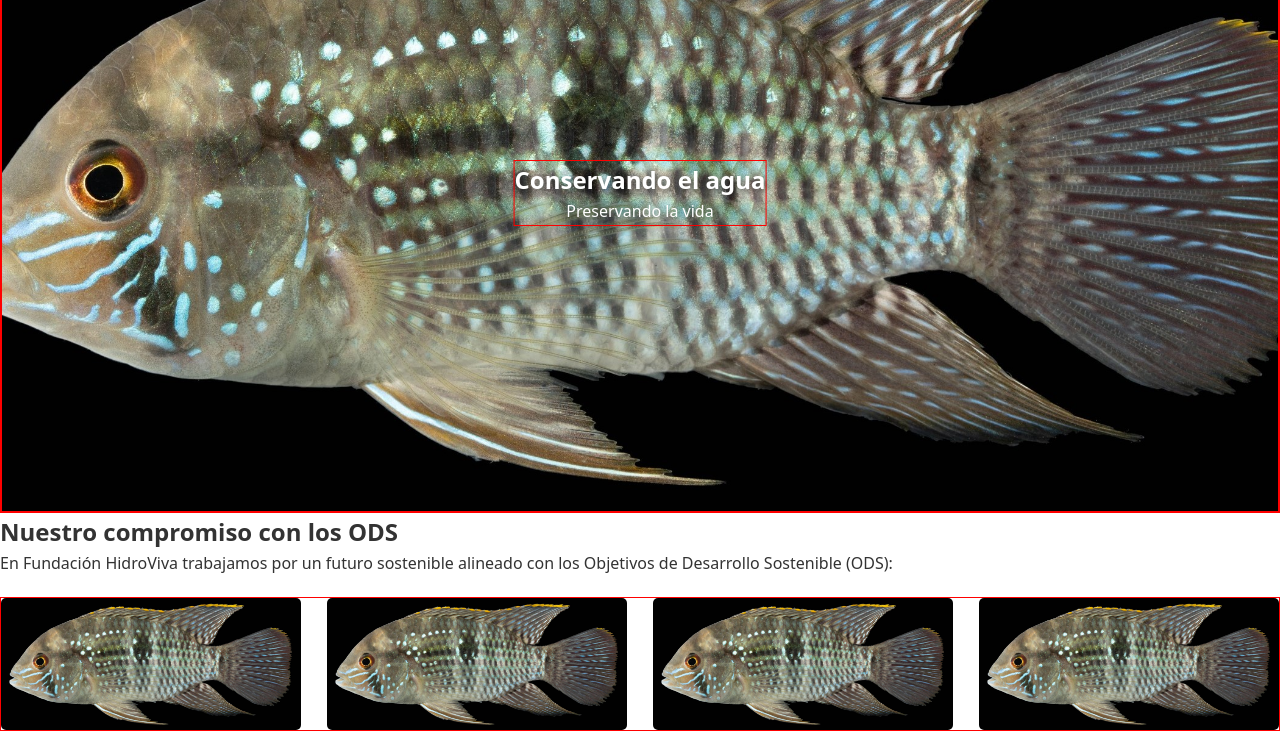
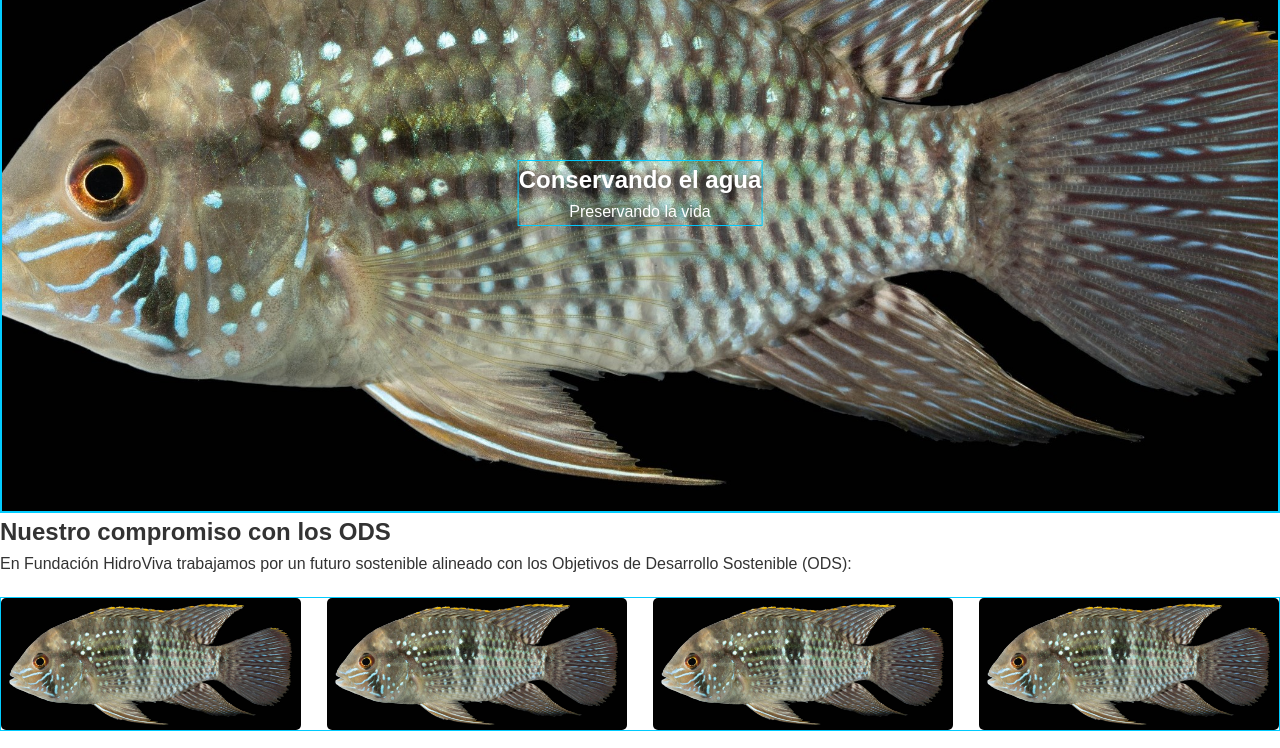
Before and after one commit to CamilaCM7/web-HidroViva, a plain HTML site: page index.html in a window 1280 px wide. Shown: the part 127-875 px from the top of the page. Drawn offline with nearby package versions, Linux system fonts and the light colour scheme; files whose address does not match are found by name.

Commit message:
modifiqué css - tipografía

```diff
--- a/css/styles-index.css
+++ b/css/styles-index.css
@@ -1,5 +1,5 @@
 div{
-    border: 1px solid red;
+    border: 1px solid rgb(2, 204, 255);
 }
 /* Estilos generales */
 * {
@@ -9,7 +9,7 @@ div{
 }
 
 body {
-    font-family: system-ui, -apple-system, BlinkMacSystemFont, 'Segoe UI', Roboto, Oxygen, Ubuntu, Cantarell, 'Open Sans', 'Helvetica Neue', sans-serif;
+    font-family: sans-serif;
     line-height: 1.6;
     color: #333;
 }
```
